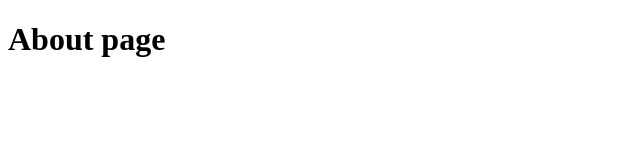
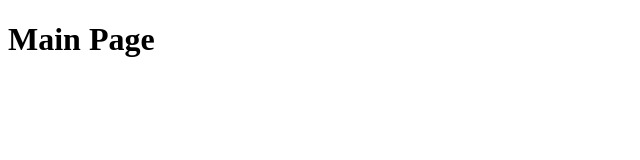
Before and after one commit to Muhammadqodir006/git-practice, a plain HTML site: page index.html in a window 1280 px wide. Shown: the whole page, without its empty margins (0-640 px from the left). Drawn offline with Linux system fonts and the light colour scheme.

Commit message:
Some changes

```diff
--- a/index.html
+++ b/index.html
@@ -6,6 +6,6 @@
     <title>Document</title>
 </head>
 <body>
-    <h1>About page</h1>
+    <h1>Main Page</h1>
 </body>
 </html>
```
